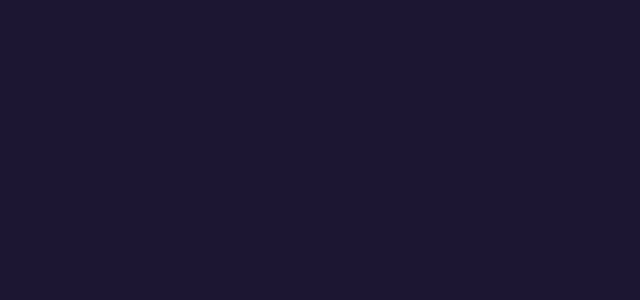
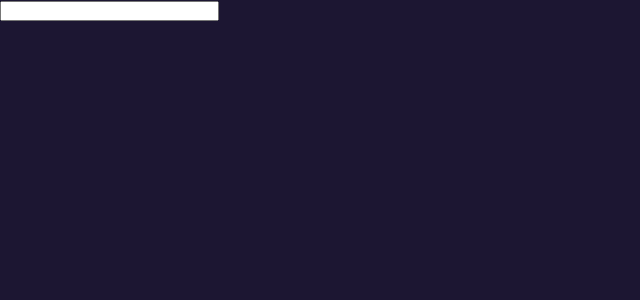
Before and after one commit to IaraFV/SuperHeroAcademy, an Angular app: page / in a window 1280 px wide. Shown: the top 300 px of the page, without its empty margins (0-640 px from the left). Built offline with nearby package versions, Linux system fonts and the light colour scheme.

Commit message:
:sparkles: feat: iniciando o component de input(#2)

```diff
--- a/src/app/Pages/home/home.component.html
+++ b/src/app/Pages/home/home.component.html
@@ -0,0 +1 @@
+<hero-input></hero-input>
--- a/src/app/app.module.ts
+++ b/src/app/app.module.ts
@@ -4,11 +4,13 @@ import { BrowserModule } from '@angular/platform-browser';
 import { AppRoutingModule } from './app-routing.module';
 import { AppComponent } from './app.component';
 import { HomeComponent } from './Pages/home/home.component';
+import { InputComponent } from './components/input/input.component';
 
 @NgModule({
   declarations: [
     AppComponent,
-    HomeComponent
+    HomeComponent,
+    InputComponent
   ],
   imports: [
     BrowserModule,
--- /dev/null
+++ b/src/app/components/input/input.component.html
@@ -0,0 +1,10 @@
+<div
+    [class]="'hero-input' + type"
+
+>
+
+    <input
+
+
+    />
+</div>
--- /dev/null
+++ b/src/app/components/input/input.component.ts
@@ -0,0 +1,15 @@
+import { Component, OnInit } from '@angular/core';
+
+@Component({
+  selector: 'hero-input',
+  templateUrl: './input.component.html',
+  styleUrls: ['./input.component.scss']
+})
+export class InputComponent implements OnInit {
+
+  constructor() { }
+
+  ngOnInit(): void {
+  }
+
+}
```
Also changed, not shown: src/app/Pages/home/home.component.ts (+9 -1 lines), src/app/Pages/home/home.module.ts (added, +12 -0 lines), src/app/components/input/input.component.scss (added), 1 other file (tests, documents, lock files or other folders).
